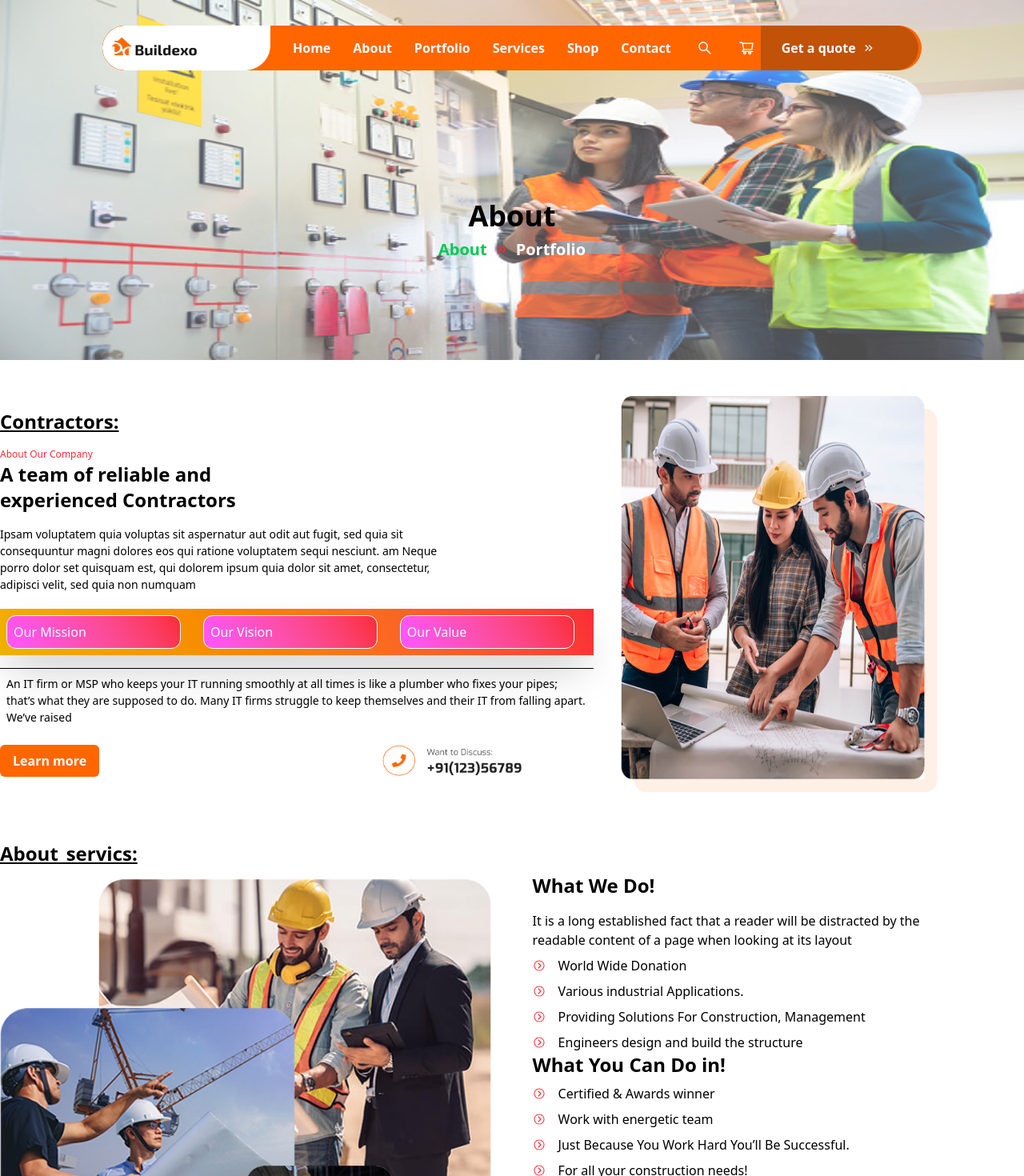
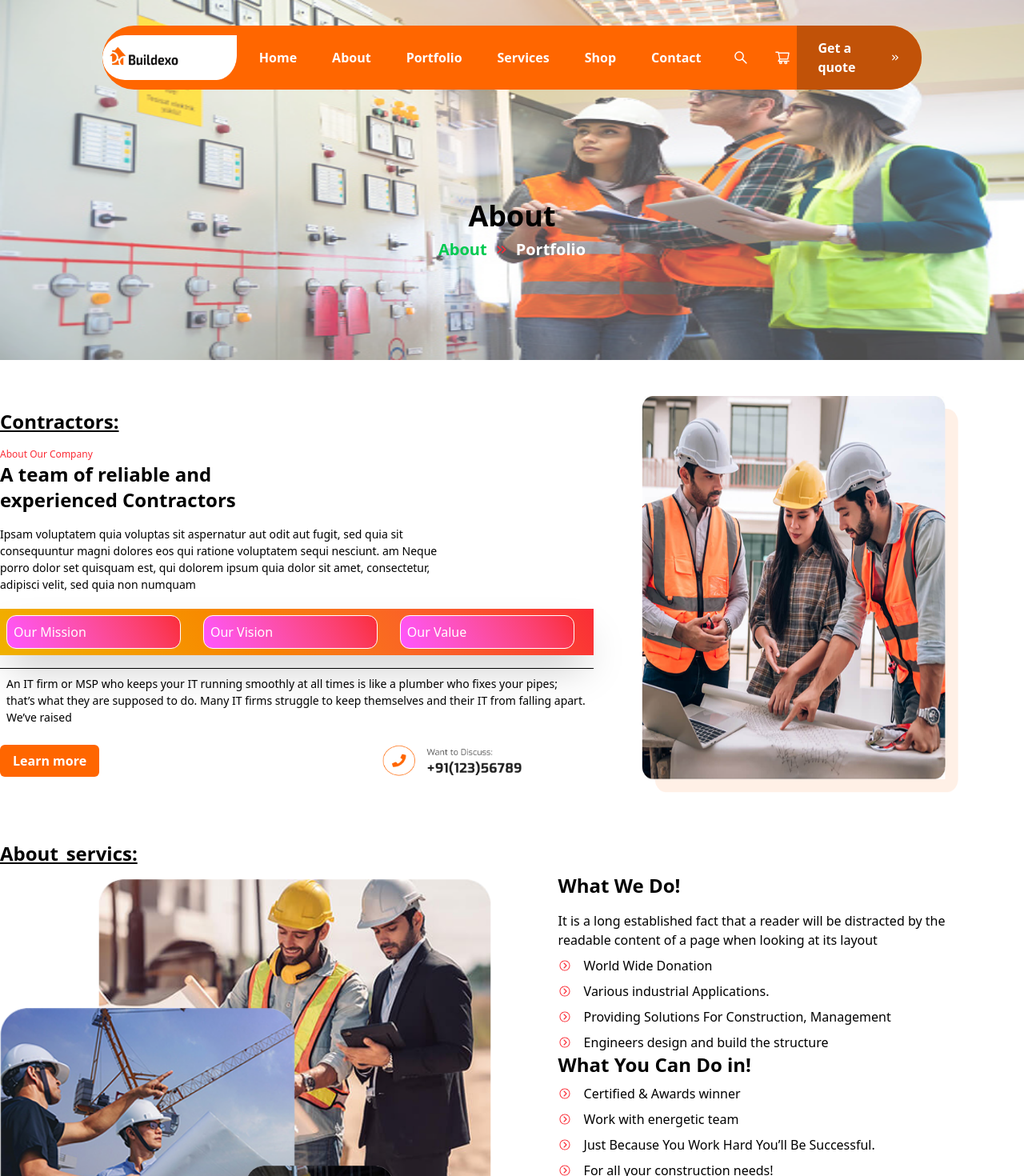
Before and after one commit to AnasAhmedFND/Buildecxo-Njs, a Next.js app: page /abouts in a window 1280 px wide. Shown: the top 1470 px of the page at 80% size. Built offline with nearby package versions, Linux system fonts and the light colour scheme.

Commit message:
re-responsive all page in browser

```diff
--- a/src/Components/About_/About_servics.jsx
+++ b/src/Components/About_/About_servics.jsx
@@ -4,8 +4,8 @@ import { IoIosArrowDropright } from "react-icons/io";
 const About_servics = () => {
 
   return (
-   <section className='container mx-auto py-5  md:flex justify-between md:px-0 px-2 '>
-    <div className=" md:w-[48%] relative md:h-[600px] h-[450px] ">
+   <section className='container mx-auto py-5  md:flex justify-between md:px-0 px-2  '>
+    <div className=" md:w-[48%] lg:[50%] relative md:h-[600px] h-[450px]  ">
       <h4 className='font-bold pb-4 text-2xl underline'>About_servics:</h4>
         <img className='w-[80%] ml-[20%]  ' src="/about/as-2.png" alt="" />
         <img className='absolute w-[60%] bottom-16 z-20 ' src="/about/as-3.png" alt="" />
@@ -14,7 +14,7 @@ const About_servics = () => {
 
     </div>
 
-    <div className="md:w-[48%] md:mt-10 ">
+    <div className="md:w-[48%] md:mt-10 lg:pl-8 ">
       <h2 className='font-bold text-2xl '>What We Do!</h2>
       <p className='mt-4 '>It is a long established fact that a reader will be distracted by the <br /> readable content of a page when looking at its layout</p>
 
--- a/src/Components/About_/Contractors.jsx
+++ b/src/Components/About_/Contractors.jsx
@@ -10,7 +10,7 @@ const Contractors = () => {
 
 
     return (
-        <section className='container mx-auto  md:py-10 py-4 md:flex gap-[2%] md:px-0 px-2 '>
+        <section className='container mx-auto  md:py-10 py-4 md:flex md:justify-between md:px-0 px-2  '>
             <div className=" md:w-[58%]  ">
                 <h2 className='font-bold text-2xl py-4 underline'>Contractors:</h2>
                 <p className='text-red-500 text-[12px] '>About Our Company</p>
@@ -49,7 +49,7 @@ const Contractors = () => {
             </div>
 
 
-            <div className=" md:w-[40%]  relative md:mt-0 mt-5 ">
+            <div className=" md:w-[38%]  relative md:mt-0 mt-5 ">
                 <img className='md:w-[380px] w-[325px] h-[480px]  md:ml-6 ml-2  md:mt-4 mt-4 ' src="/about/before.png" alt="background" />
                 <img className='md:w-[380px] w-[315px]  h-[480px] absolute top-0 md:left-2 ' src="/about/about-1.png" alt="man" />
             </div>
--- a/src/Components/heder_/Hedar.jsx
+++ b/src/Components/heder_/Hedar.jsx
@@ -41,13 +41,13 @@ const Hedar = () => {
            text-white  z-20  md:mt-8 absolute md:h-auto h-screen md:bg-none bg-[#ff6600] mt-9    ${menu ? "md:static absolute -left-[860px]  " : "top-0 left-0 md:absolute fixed   "} `}>
 
         <div className="bg-[#FF6600] pr-5 rounded-l-full  h-[56px] ">
-          <img className=' w-[250px] lg:w-[210px]  h-[56px] md:rounded-br-4xl lg:pr-0 pr-4 md:rounded-l-full ' src="/Group-m.png" alt="netur" />
+          <img className=' w-[250px] lg:w-[235px]  h-[56px] md:rounded-br-4xl lg:pr-0 pr-4 md:rounded-l-full ' src="/Group-m.png" alt="netur" />
 
 
         </div>
 
-        <div className="md:flex items-center  bg-[#FF6600] md:gap-8  gap-4 px-2  ">
-          <ul className='md:flex justify-center items-center  font-bold md:gap-7 gap-14  py-4  '>
+        <div className="md:flex items-center lg:gap-10   bg-[#FF6600] md:gap-8  gap-4 px-2  ">
+          <ul className='md:flex justify-center items-center  font-bold md:gap-7 lg:gap-11 gap-14  py-4  '>
             <li onClick={hendeleMenu} > <Link href={'/'} >Home </Link> </li>
             <li onClick={hendeleMenu} className='md:mt-0 mt-4'> <Link href={'/abouts'} >About </Link> </li>
             <li onClick={hendeleMenu} className='md:mt-0 mt-4'> <Link href={'/portfolio'} >Portfolio </Link> </li>
@@ -63,7 +63,7 @@ const Hedar = () => {
 
 
         </div>
-        <div className=" bg-[#c15208]  py-4 md:w-[197px]  px-[26px] md:rounded-r-full ">
+        <div className=" bg-[#c15208] py-4 md:w-[197px] px-[26px] md:rounded-r-full  ">
           <p className='flex gap-2 items-center font-bold lg:ml-0 ml-2 '>Get a quote <MdKeyboardDoubleArrowRight /> </p>
 
         </div>
--- a/src/Components/hero_/Build.jsx
+++ b/src/Components/hero_/Build.jsx
@@ -8,27 +8,27 @@ const Build = () => {
         <section className='container mx-auto md:flex md:flex-row flex flex-col justify-center md:justify-between pt-20 pb-4 md:px-0 px-2'>
 
                     <div className="">
-                        <img className='md:w-[210px] w-full h-[180px] rounded-md ' src="/home/b-1.png" alt="" />
+                        <img className='md:w-[210px] lg:w-[280px] lg:h-[250px] w-full h-[180px] rounded-md ' src="/home/b-1.png" alt="" />
                         <p className='font-bold mt-2'>Flooring Roofing</p>
                     </div>
 
 
                     <div className="md:mt-0 mt-2 ">
-                        <img className='md:w-[210px] w-full h-[180px] rounded-md ' src="/home/b-2.png" alt="" />
+                        <img className='md:w-[210px] lg:w-[280px] lg:h-[250px] w-full h-[180px] rounded-md ' src="/home/b-2.png" alt="" />
                         <p className='font-bold mt-2'>Building Renovation</p>
 
                     </div>
 
 
                     <div className="md:mt-0 mt-2 ">
-                        <img className='md:w-[210px] w-full h-[180px] rounded-md ' src="/home/b-3.png" alt="" />
+                        <img className='md:w-[210px] lg:w-[280px] lg:h-[250px] w-full h-[180px] rounded-md ' src="/home/b-3.png" alt="" />
                         <p className='font-bold mt-2'>Archaitecture Design</p>
 
                     </div>
 
 
                     <div className="md:mt-0 mt-2 ">
-                        <img className='md:w-[210px] w-full h-[180px] rounded-md ' src="/home/b-4.png" alt="" />
+                        <img className='md:w-[210px] lg:w-[280px] lg:h-[250px] w-full h-[180px] rounded-md ' src="/home/b-4.png" alt="" />
                         <p className='font-bold mt-2'>Flooring Crane</p>
 
                     </div>
--- a/src/Components/hero_/Experience.jsx
+++ b/src/Components/hero_/Experience.jsx
@@ -6,7 +6,7 @@ import { IoMdCheckmarkCircleOutline } from "react-icons/io";
 const Experience = () => {
     return (
         <section className='container mx-auto pt-16 md:px-0 px-2'>
-            <div className="absolute md:bottom-5 bottom-[130px]  container mx-auto flex justify-center ">
+            <div className="absolute md:bottom-5 lg:bottom-16 bottom-[130px]  container mx-auto flex justify-center ">
                 <img className='md:h-[250px] h-[150px] ' src="/home/Section.png" alt="" />
             </div>
 
--- a/src/Components/portfolio_/Portfolio.jsx
+++ b/src/Components/portfolio_/Portfolio.jsx
@@ -55,7 +55,7 @@ const Portfolio = () => {
 
 
   return (
-   <section className='container mx-auto md:py-10 md:px-0 px-2 md:pb-0 pb-4'>
+   <section className='container mx-auto md:py-10 md:px-0 px-2 md:pb-0 pb-4 lg:py-5'>
     <div className="">
         <div className="md:flex ">
             <div className="md:w-1/2 ">
@@ -92,7 +92,7 @@ const Portfolio = () => {
 
     <div className="mt-8 flex flex-wrap md:col-span-3 col-span-2 md:gap-8 gap-3 ">
         {  portfolios[activePort].map((imgSrc, index) => (
-             <img key={index} className='md:w-[319.5px] w-[48%] md:h-[321px] h-[200px] rounded-sm ' src={imgSrc} alt={`Imges ${index + 1} `} />
+             <img key={index} className='md:w-[319.5px] lg:w-[404.5px] w-[48%] md:h-[321px] h-[200px] rounded-sm ' src={imgSrc} alt={`Imges ${index + 1} `} />
 
             ))
         }
```
